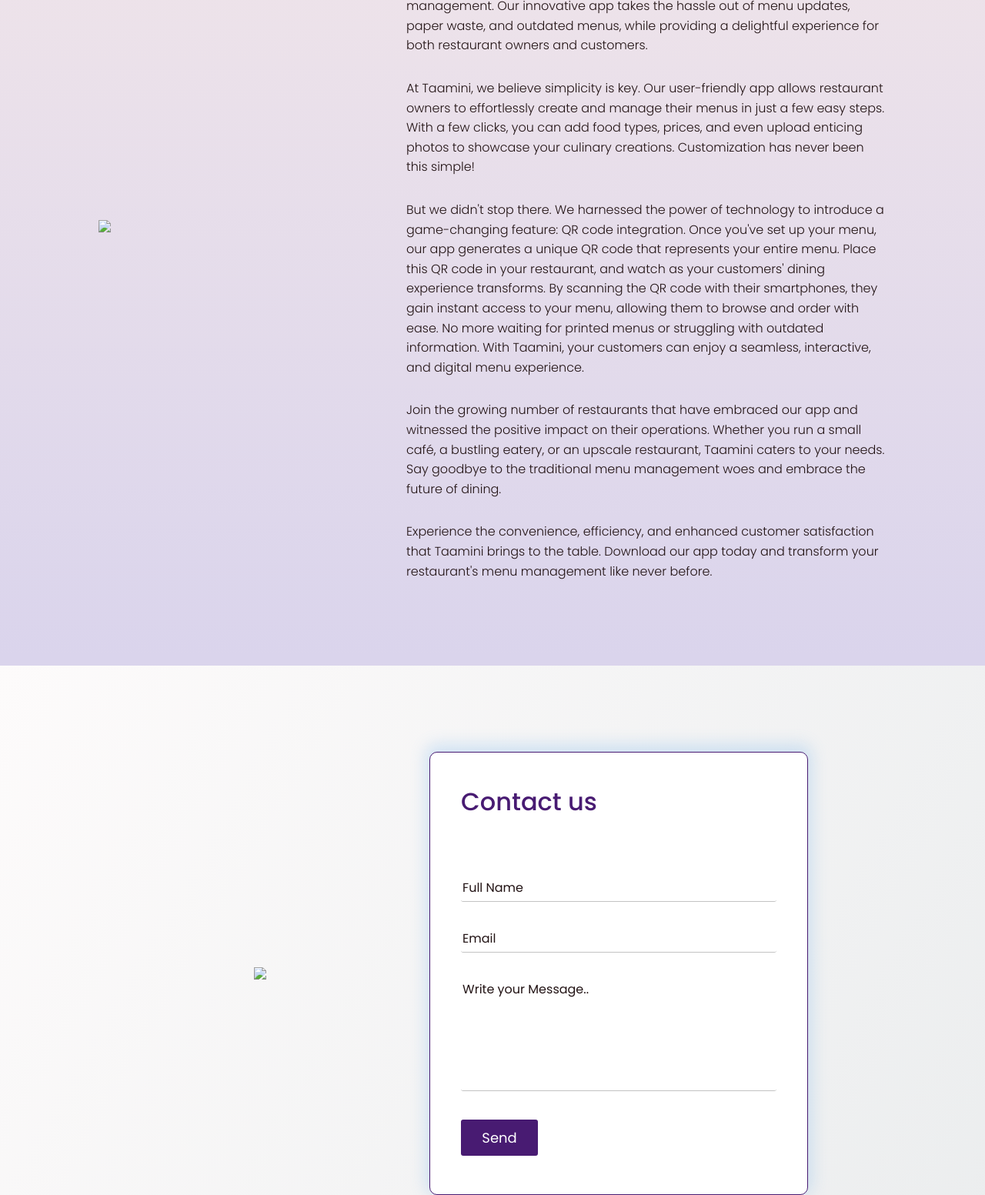
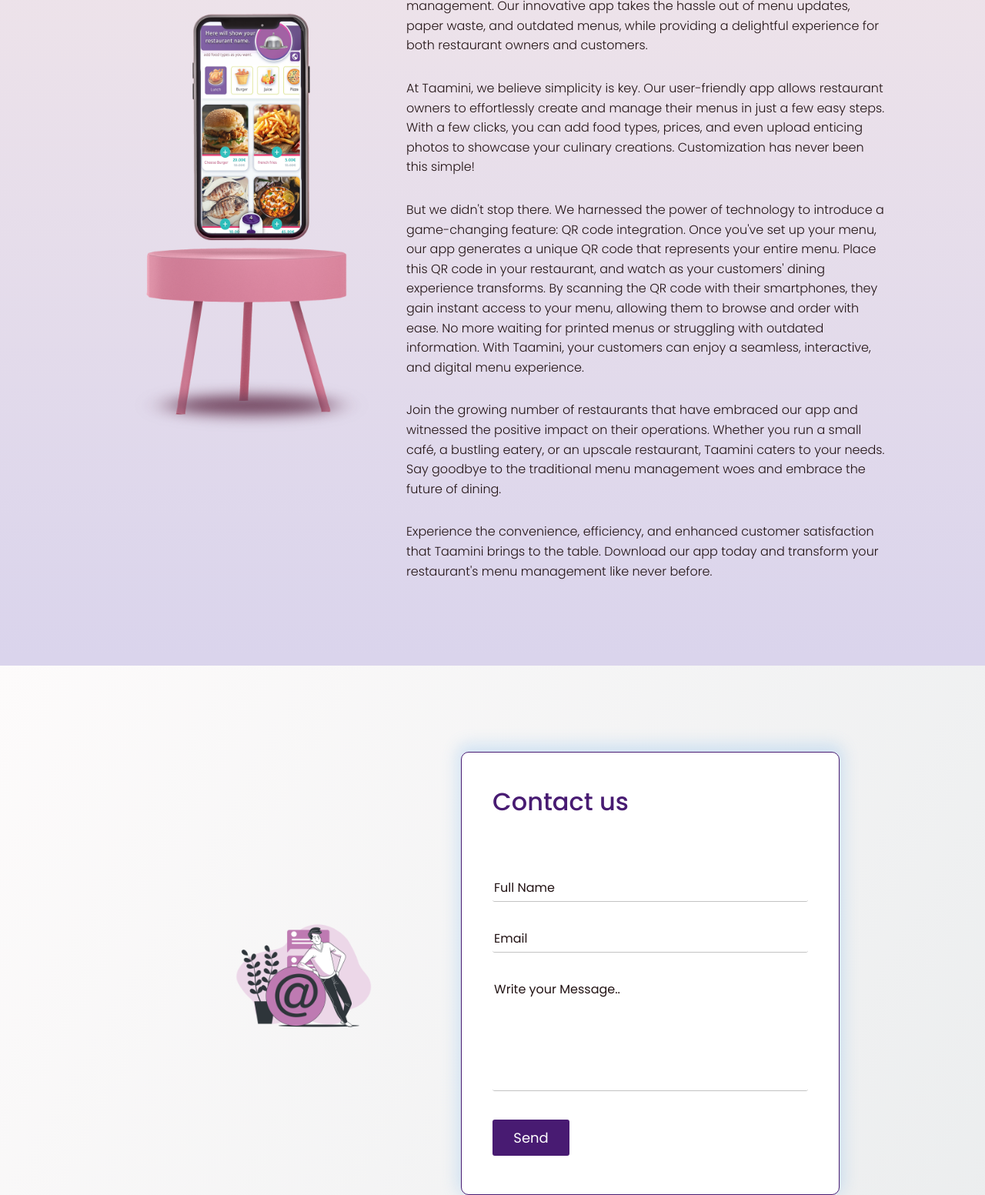
Before and after one commit to Ahmad-Almousa/test, a plain HTML site: page index.html in a window 1280 px wide. Shown: the part 2796-4349 px from the top of the page at 77% size. Drawn offline with nearby package versions, Linux system fonts and the light colour scheme; the site is published under a folder, as on GitHub Pages, so addresses that start at the root find nothing.

Commit message:
index.html

```diff
--- a/index.html
+++ b/index.html
@@ -101,7 +101,7 @@
         <div id="about" class="about">
 
             <div class="about-pic">
-                <img class="about-img" src="/Images/mobile.png" />
+                <img class="about-img" src="Images/mobile.png" />
             </div>
             <div>
                 <h2>About this app</h2>
@@ -121,7 +121,7 @@
 
     <!--Contact-->
     <section id="contact-us" class="contact">
-        <img src="/Images/contact.png" />
+        <img src="Images/contact.png" />
         <div class="contactform">
             <form>
                 <h2>Contact us</h2>
```
